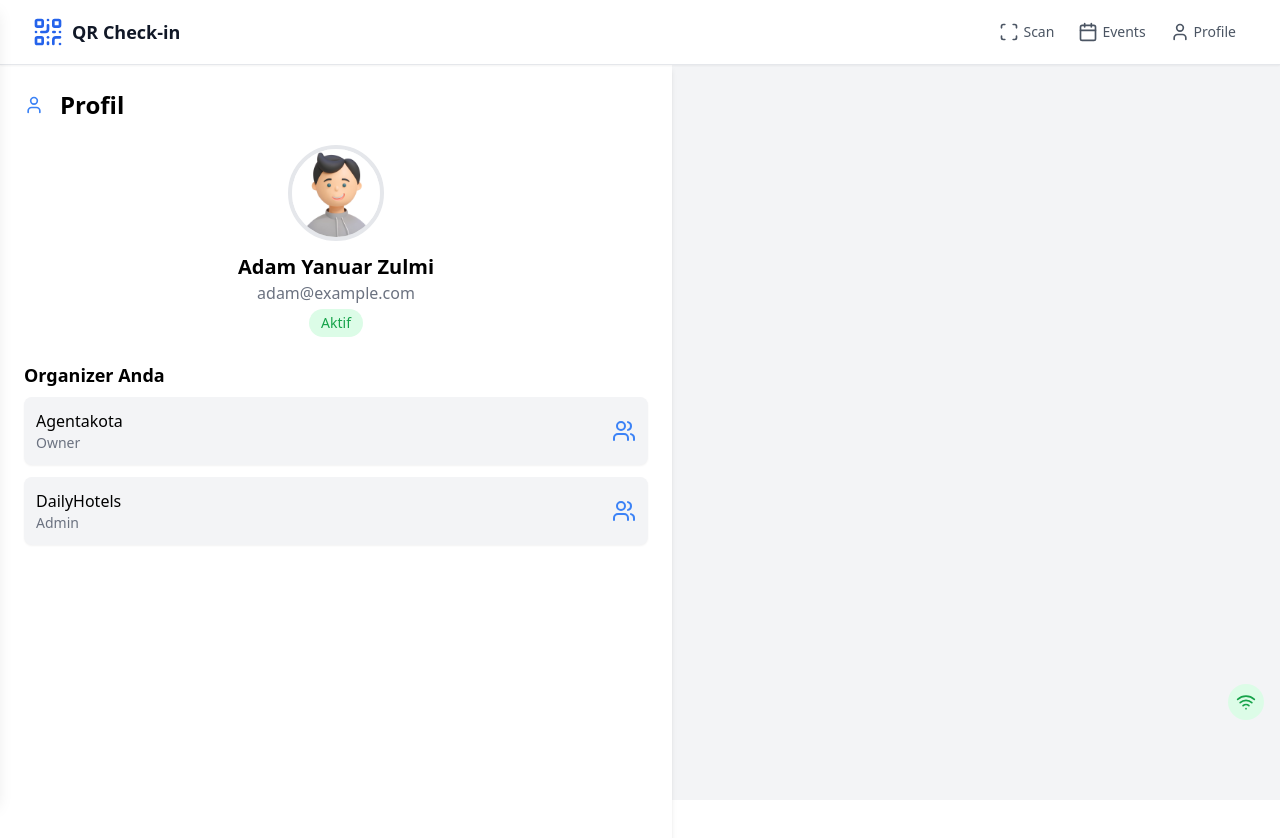
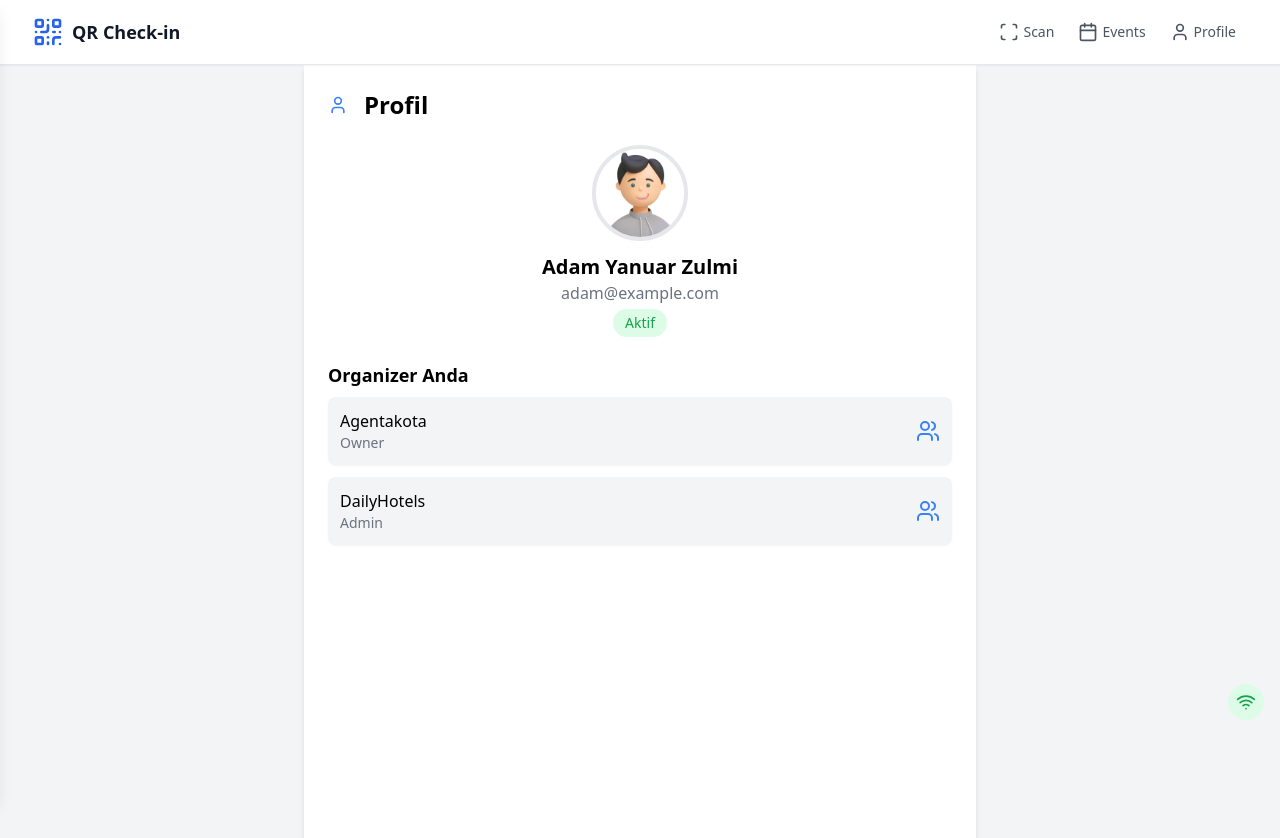
Before and after one commit to daamleon/FE-qr-checkin-pwa, a React (Vite) app: page /profile in a window 1280 px wide. Shown: the top 838 px of the page. Before the commit the page ends 800 px from the top, so only its background shows below. Built offline with nearby package versions, Linux system fonts and the light colour scheme; no server answers.

Commit message:
update responsive screen

```diff
--- a/src/components/Header.tsx
+++ b/src/components/Header.tsx
@@ -35,9 +35,9 @@ const Header: React.FC = () => {
               </Link>
 
               <Link
-                to="/data"
+                to="/organizer/1/events"
                 className={`px-3 py-2 rounded-md text-sm font-medium ${
-                  location.pathname === "/data"
+                  location.pathname === "/organizer/1/events"
                     ? "text-blue-600 bg-blue-50"
                     : "text-gray-600 hover:text-blue-600 hover:bg-blue-50"
                 }`}
@@ -49,7 +49,7 @@ const Header: React.FC = () => {
               </Link>
 
               <Link
-                to="/about"
+                to="/profile"
                 className={`px-3 py-2 rounded-md text-sm font-medium ${
                   location.pathname === "/about"
                     ? "text-blue-600 bg-blue-50"
--- a/src/pages/ProfilPage.tsx
+++ b/src/pages/ProfilPage.tsx
@@ -21,7 +21,8 @@ const ProfilePage = () => {
   };
 
   return (
-    <div className="max-w-2xl mx-auto p-6 pb-12 bg-white shadow-md h-screen fixed w-full">
+    <div className="w-full plsce-items-center">
+      <div className="mx-auto p-6 pb-12 bg-white shadow-md h-screen max-w-2xl">
         <div className="flex items-center gap-4">
           <User size={20} className="text-blue-500" />
           <h2 className="text-2xl font-semibold">Profil</h2>
@@ -59,6 +60,7 @@ const ProfilePage = () => {
           </div>
         </div>
       </div>
+    </div>
   );
 };
 
```
Lines whose indentation alone changed are shown as unchanged.
